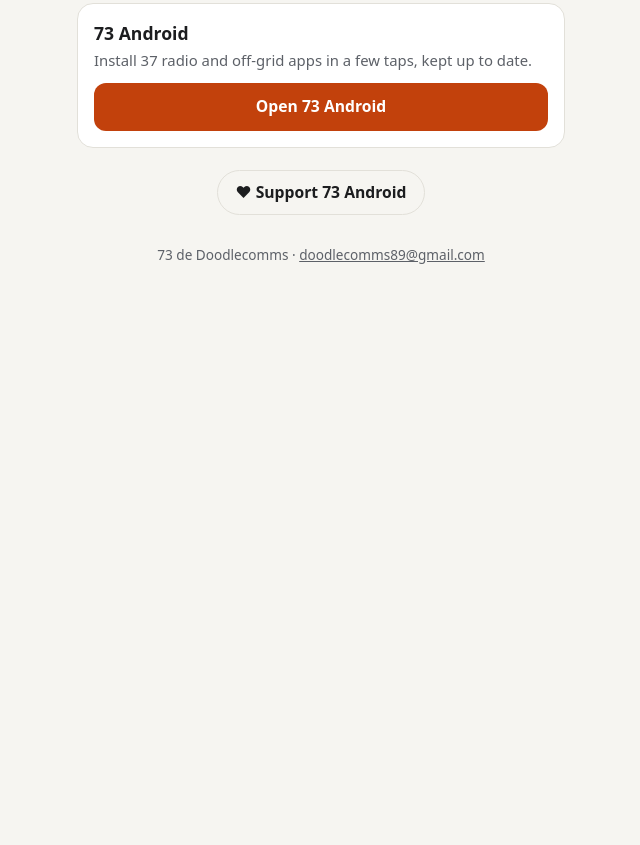
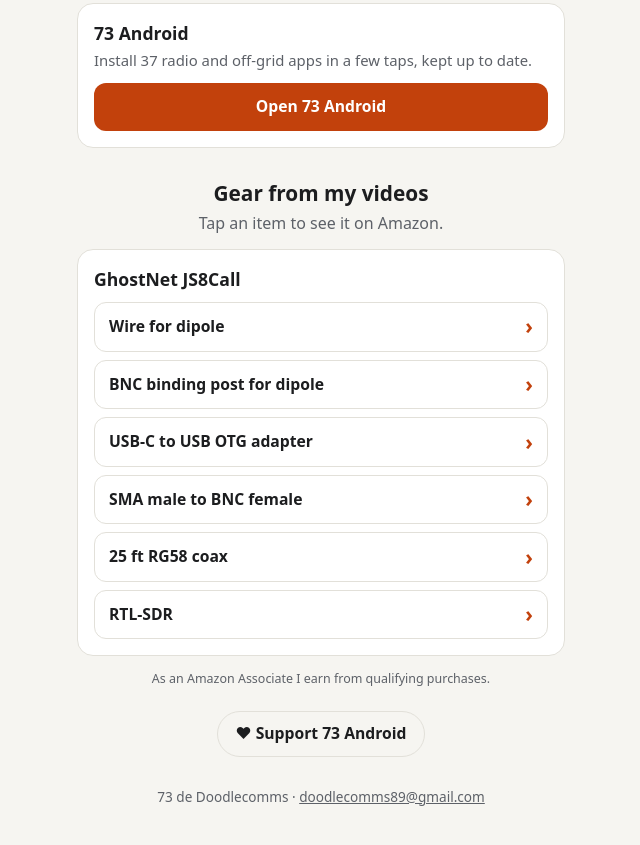
Before and after one commit to doodlecomms/doodlecomms.github.io, a plain HTML site: page index.html in a window 1280 px wide. Shown: the part 647-1492 px from the top of the page, without its empty margins (319-959 px from the left). Before the commit the page ends 968 px from the top, so only its background shows below. Drawn offline with Linux system fonts and the light colour scheme.

Commit message:
Add Gear from my videos section with the GhostNet JS8Call kit
Co-Authored-By: Claude Opus 5.5 <noreply@anthropic.com>

```diff
--- a/index.html
+++ b/index.html
@@ -44,6 +44,14 @@ header p{margin:0;color:var(--muted)}
 .support{text-align:center;margin-top:22px}
 .support .btn{display:inline-block;padding:10px 18px;background:transparent;color:var(--ink);border:1px solid var(--line);border-radius:999px}
 .support .btn:hover{border-color:var(--accent);color:var(--accent);filter:none}
+.gear{margin-top:30px}
+.gear>h2{font-size:1.3rem;margin:0 0 2px;text-align:center}
+.gear>p{margin:0 0 14px;color:var(--muted);text-align:center}
+.kit{list-style:none;margin:10px 0 0;padding:0;display:grid;gap:8px}
+.kit a{display:flex;justify-content:space-between;align-items:center;gap:10px;padding:12px 14px;border:1px solid var(--line);border-radius:12px;color:var(--ink);text-decoration:none;font-weight:600;font-size:.98rem}
+.kit a::after{content:"›";color:var(--accent);font-size:1.3rem;line-height:1}
+.kit a:hover{border-color:var(--accent);color:var(--accent)}
+.disclosure{margin:10px 0 0;color:var(--muted);font-size:.78rem;text-align:center}
 footer{margin-top:30px;text-align:center;color:var(--muted);font-size:.85rem}
 footer a{color:inherit}
 </style>
@@ -89,6 +97,23 @@ footer a{color:inherit}
   </div>
 </div>
 
+<section class="gear">
+  <h2>Gear from my videos</h2>
+  <p>Tap an item to see it on Amazon.</p>
+  <div class="item">
+    <h2>GhostNet JS8Call</h2>
+    <ul class="kit">
+      <li><a href="https://link.amazon/B0iGJBYmr" target="_blank" rel="sponsored noopener">Wire for dipole</a></li>
+      <li><a href="https://link.amazon/B02C0pFkh" target="_blank" rel="sponsored noopener">BNC binding post for dipole</a></li>
+      <li><a href="https://link.amazon/B0aItPpri" target="_blank" rel="sponsored noopener">USB-C to USB OTG adapter</a></li>
+      <li><a href="https://link.amazon/B08b7skTd" target="_blank" rel="sponsored noopener">SMA male to BNC female</a></li>
+      <li><a href="https://link.amazon/B0dmtcWzd" target="_blank" rel="sponsored noopener">25 ft RG58 coax</a></li>
+      <li><a href="https://link.amazon/B0faWtsHc" target="_blank" rel="sponsored noopener">RTL-SDR</a></li>
+    </ul>
+  </div>
+  <p class="disclosure">As an Amazon Associate I earn from qualifying purchases.</p>
+</section>
+
 <div class="support">
   <a class="btn" href="https://www.paypal.com/donate/?business=KWJVRWHEDKU7J&amp;no_recurring=0&amp;item_name=Supports+the+73+Android+project&amp;currency_code=USD" target="_blank" rel="noopener">♥ Support 73 Android</a>
 </div>
```
